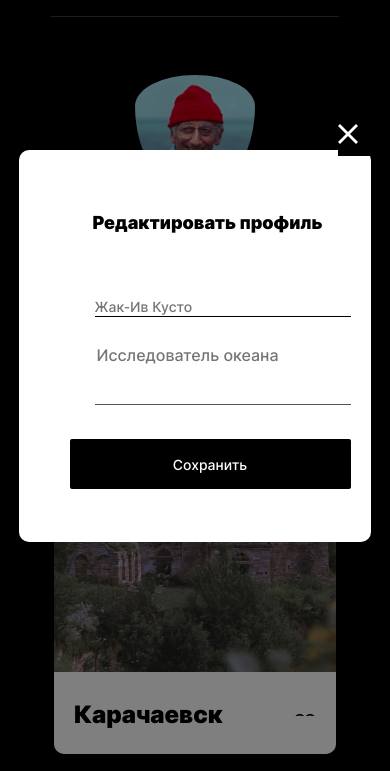
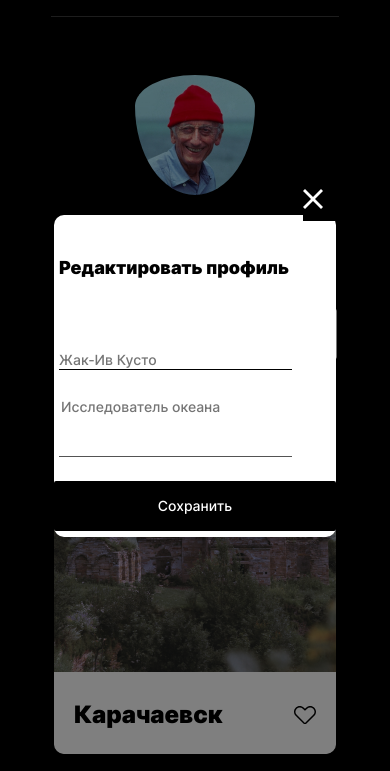
Before and after one commit to MDaryaK/mesto, a plain HTML site: page index.html in a window 390 px wide. Both pictures are taken after a click on the button 307 px from the left and 277 px from the top of the page. Shown: the part 46-817 px from the top of the page. Drawn offline with Linux system fonts and the light colour scheme; files whose address does not match are found by name.

Commit message:
правки после 2 ревью

```diff
--- a/blocks/elements/__like/elements__like.css
+++ b/blocks/elements/__like/elements__like.css
@@ -6,6 +6,7 @@
     background-image: url(../../../images/Vector-hurt.svg);
     background-size: 100%;
     cursor: pointer;
+    padding: 9px;
  }
 
 .elements__like:hover {
--- a/blocks/elements/__title/elements__title.css
+++ b/blocks/elements/__title/elements__title.css
@@ -1,10 +1,10 @@
 .elements__title {
-  display: contents;
   font-weight: 900;
   font-size: 24px;
   line-height: 29px;
   color: black;
   margin: 25px 15px 31px 21px;
+  margin: 0;
   text-overflow: ellipsis;
   white-space: nowrap;
   overflow: hidden;
--- a/blocks/form/__info/form__info.css
+++ b/blocks/form/__info/form__info.css
@@ -10,6 +10,6 @@
 
 @media screen and (max-width: 425px) {
   .form__info {
-    padding: 0 0 34px 25px;
+    padding: 18px 44px 24px 5px;
   }
 }
--- a/blocks/form/__text/form__text.css
+++ b/blocks/form/__text/form__text.css
@@ -3,3 +3,11 @@
   border-bottom: 1px solid #545454;
   padding-bottom: 40px;
 }
+
+@media screen and (max-width: 425px) {
+  .form__text  {
+    font-weight: 400;
+    font-size: 14px;
+    line-height: 16.94px;
+  }
+}
--- a/blocks/form/__title/form__title.css
+++ b/blocks/form/__title/form__title.css
@@ -1,18 +1,18 @@
 .form__title {
-  padding: 0 0 80px;
+  /*padding: 0 0 80px;*/
   font-weight: 900;
   font-size: 24px;
   line-height: 29px;
   color: #000000;
   margin: 0;
-  margin-bottom: 54px;
+  margin-bottom: 80px;
 }
 
 @media screen and (max-width: 425px) {
   .form__title {
     font-size: 18px;
     line-height: 22px;
-    padding: 27px 0 0 23px;
-    margin-bottom: 65px;
+    padding: 42px 0 0 5px;
+    margin-bottom: 55px;
   }
 }
--- a/blocks/form/form.css
+++ b/blocks/form/form.css
@@ -3,5 +3,5 @@
     width: 100%;
     display: flex;
     flex-direction: column;
-    margin-left: 30px;
+    /*margin-left: 30px;*/
   }
--- a/blocks/popup/__container/popup__container.css
+++ b/blocks/popup/__container/popup__container.css
@@ -1,12 +1,11 @@
 .popup__container {
-  max-width: 360px;
+  max-width: 430px;
   min-height: 330px;
   width: 100%;
   box-shadow: 0px 0px 25px rgba(0, 0, 0, 0.15);
   background: #FFFFFF;
   border-radius: 10px;
-  top: -30px;
-  padding: 35px;
+  top: 0px;
   margin: 0 20px;
   display: flex;
   justify-content: center;
@@ -33,5 +32,7 @@
     display: flex;
     justify-content: center;
     position: relative;
+    width: 100%;
+    height: auto;
   }
 }
```
